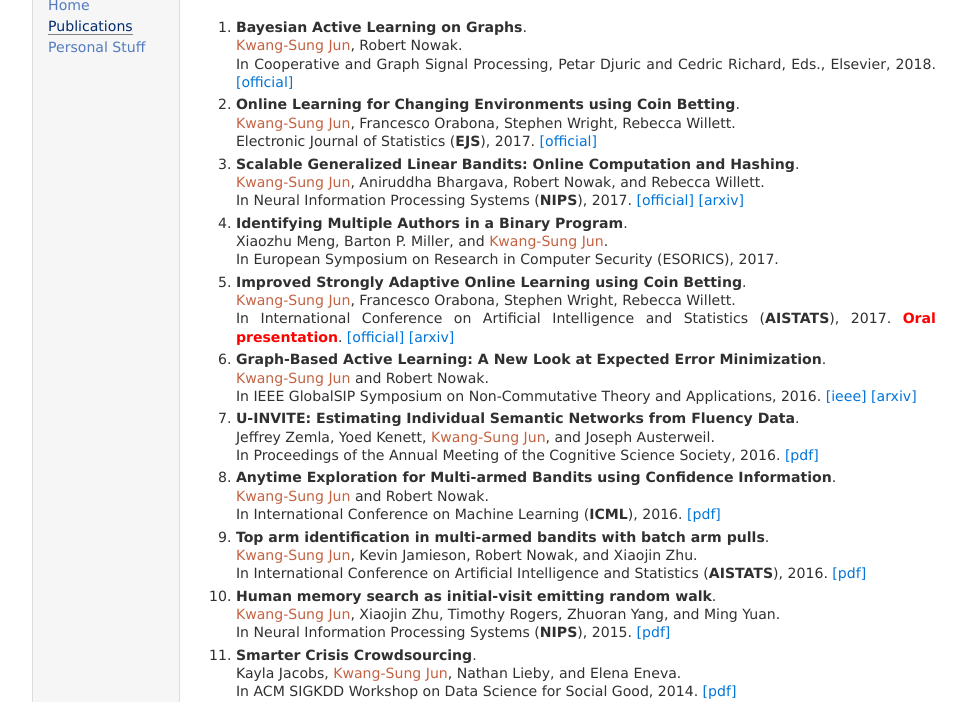
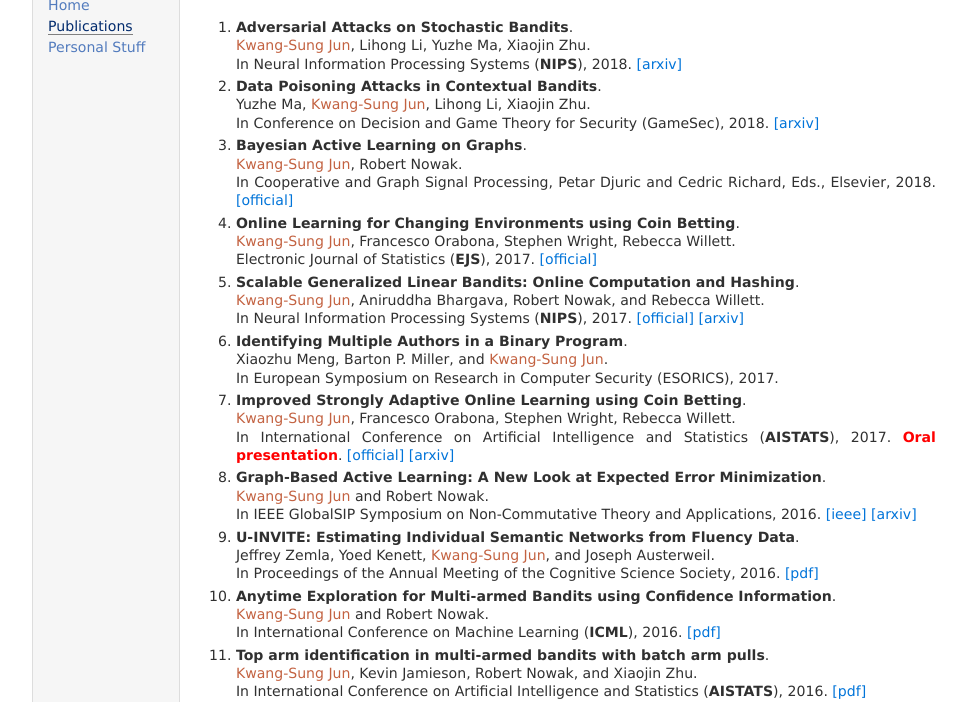
Before and after one commit to kwangsungjun/kwangsungjun.github.io, a plain HTML site: page publication.html in a window 1280 px wide. Shown: the part 48-750 px from the top of the page, without its empty margins (149-1116 px from the left). Drawn offline with Linux system fonts and the light colour scheme; a web font is replaced by a local one.

Commit message:
NIPS pub

```diff
--- a/publication.html
+++ b/publication.html
@@ -30,11 +30,20 @@ try {
 <h1>Publications</h1>
 </div>
 <ol>
+<li><p><b>Adversarial Attacks on Stochastic Bandits</b>.</br>
+<font color=c36241>Kwang-Sung Jun</font>, Lihong Li, Yuzhe Ma, Xiaojin Zhu.</br>
+In Neural Information Processing Systems (<b>NIPS</b>), 2018.
+<a href="https://arxiv.org/abs/1810.12188" target=&ldquo;blank&rdquo;>[arxiv]</a></p>
+</li>
+<li><p><b>Data Poisoning Attacks in Contextual Bandits</b>.</br>
+Yuzhe Ma, <font color=c36241>Kwang-Sung Jun</font>, Lihong Li, Xiaojin Zhu.</br>
+In Conference on Decision and Game Theory for Security (GameSec), 2018.
+<a href="https://arxiv.org/abs/1808.05760" target=&ldquo;blank&rdquo;>[arxiv]</a></p>
+</li>
 <li><p><b>Bayesian Active Learning on Graphs</b>.</br>
 <font color=c36241>Kwang-Sung Jun</font>, Robert Nowak.</br>
 In Cooperative and Graph Signal Processing, Petar Djuric and Cedric Richard, Eds., Elsevier, 2018.
-<a href="https://www.elsevier.com/books/cooperative-and-graph-signal-processing/djuric/978-0-12-813677-5" target=&ldquo;blank&rdquo;>[official]</a>
-</p>
+<a href="https://www.elsevier.com/books/cooperative-and-graph-signal-processing/djuric/978-0-12-813677-5" target=&ldquo;blank&rdquo;>[official]</a></p>
 </li>
 <li><p><b>Online Learning for Changing Environments using Coin Betting</b>.</br>
 <font color=c36241>Kwang-Sung Jun</font>, Francesco Orabona, Stephen Wright, Rebecca Willett.</br>
@@ -121,7 +130,7 @@ In Proceedings of Korea Computer Congress, 2008.</p>
 </ol>
 <div id="footer">
 <div id="footer-text">
-Page generated 2018-09-25 23:43:03 EDT, by <a href="https://github.com/wsshin/jemdoc_mathjax" target="blank">jemdoc+MathJax</a>.
+Page generated 2018-10-29 21:36:39 EDT, by <a href="https://github.com/wsshin/jemdoc_mathjax" target="blank">jemdoc+MathJax</a>.
 </div>
 </div>
 </td>
```
Also changed, not shown: index.html (+1 -1 lines), personal.html (+1 -1 lines), 1 other file.
